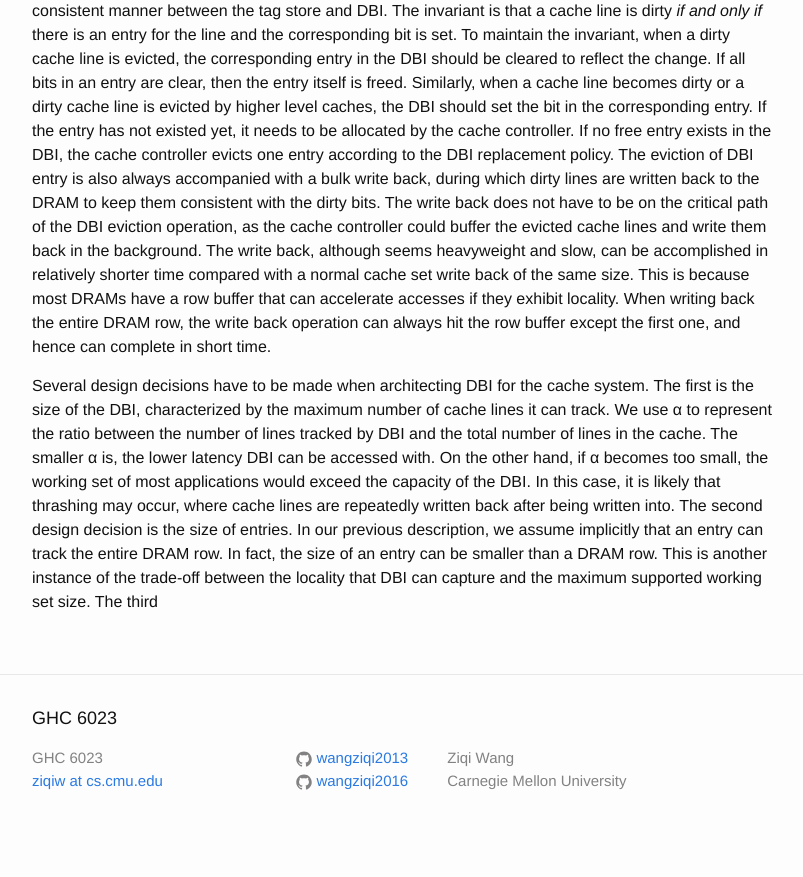
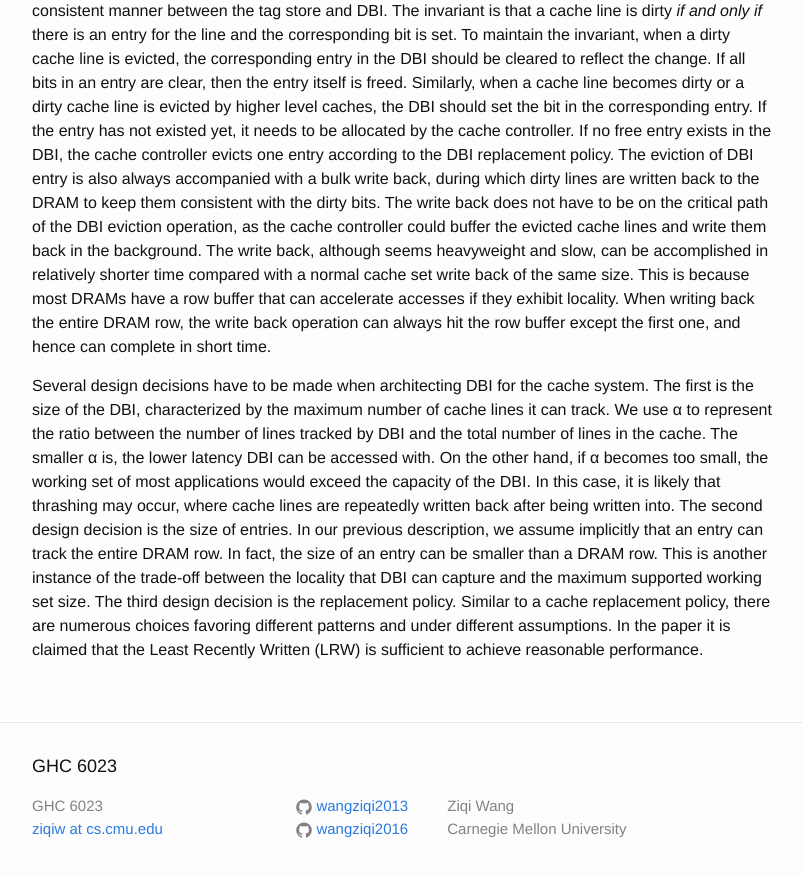
Before and after one commit to wangziqi2013/wangziqi2013.github.io, a Jekyll site: the page built from _posts/2018-05-27-dbi.markdown, in a window 1280 px wide and 900 px high, scrolled down 700 px. Shown: the top 877 px of the window, without its empty margins (238-1041 px from the left). Built offline with Jekyll 4.4.1, drawn with Linux system fonts in a browser that asks for light colours; before the commit the page ends 1552 px from its top, so only the background shows below that.

Commit message:
Finish design decision

```diff
--- a/_posts/2018-05-27-dbi.markdown
+++ b/_posts/2018-05-27-dbi.markdown
@@ -51,4 +51,6 @@ the capacity of the DBI. In this case, it is likely that thrashing may occur, wh
 after being written into. The second design decision is the size of entries. In our previous description, we assume
 implicitly that an entry can track the entire DRAM row. In fact, the size of an entry can be smaller than a DRAM row. This
 is another instance of the trade-off between the locality that DBI can capture and the maximum supported working set size.
-The third
+The third design decision is the replacement policy. Similar to a cache replacement policy, there are numerous choices
+favoring different patterns and under different assumptions. In the paper it is claimed that the Least Recently Written
+(LRW) is sufficient to achieve reasonable performance.
```
